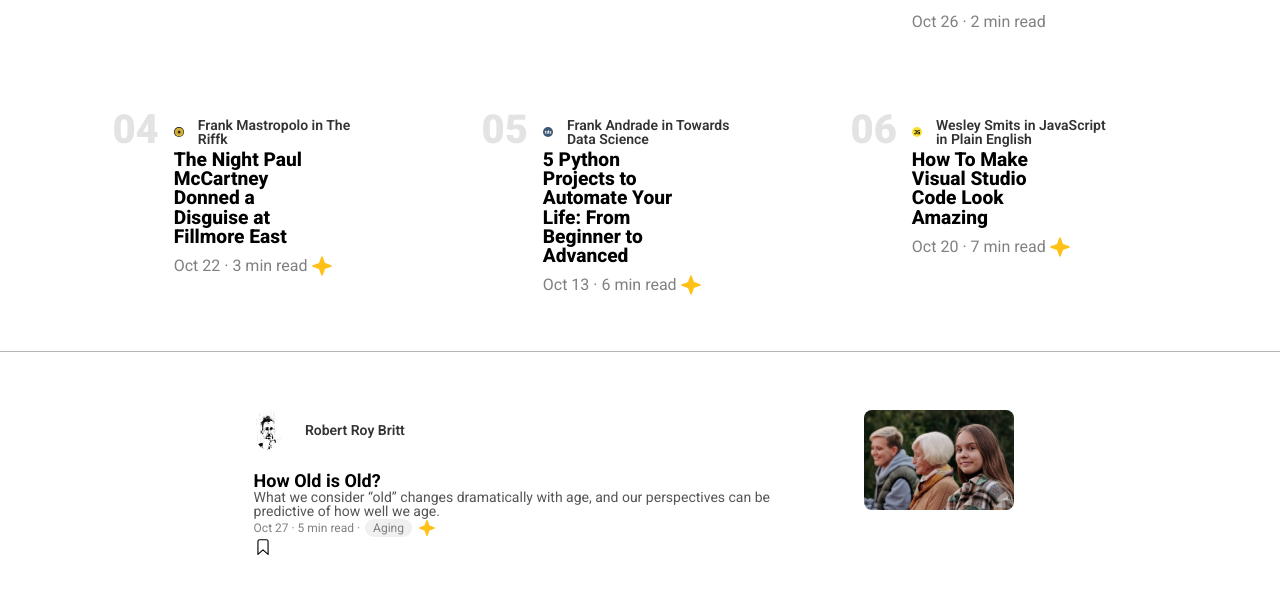
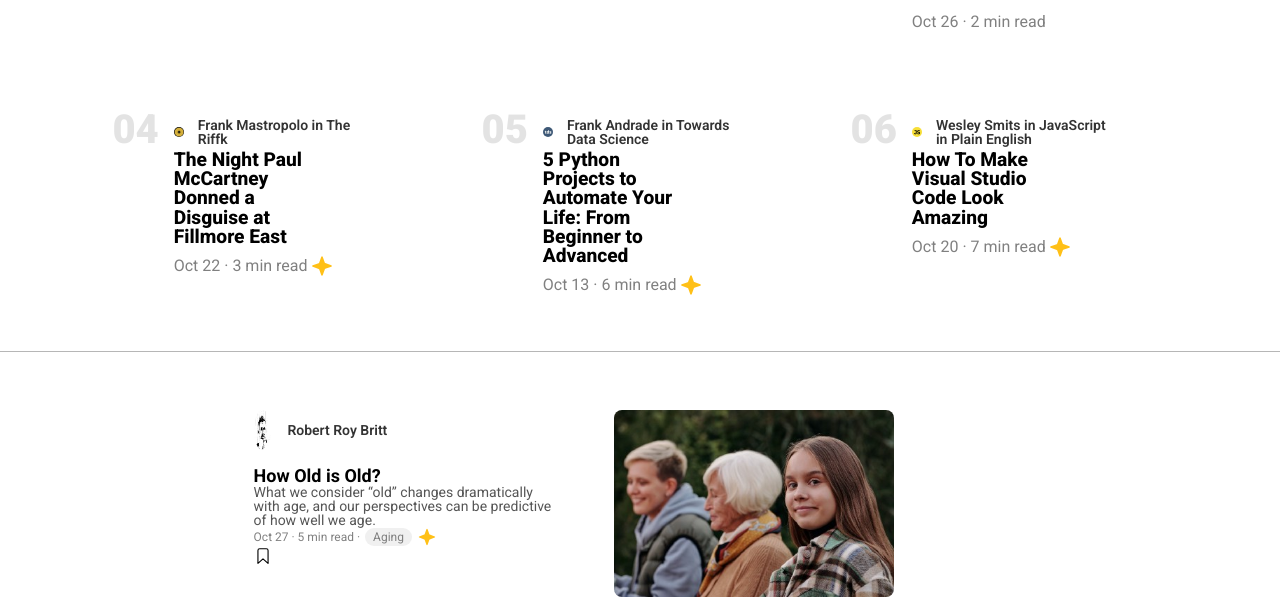
Before and after one commit to MarcyMiranda2004/Pratica-S5-L5_Esame-Settimanale-4, a plain HTML site: page base_di_partenza/index.html in a window 1280 px wide. Shown: the part 724-1323 px from the top of the page. Drawn offline with nearby package versions, Linux system fonts and the light colour scheme.

Commit message:
bug fix 4

```diff
--- a/base_di_partenza/assets/css/style.css
+++ b/base_di_partenza/assets/css/style.css
@@ -341,14 +341,11 @@ main {
 }
 
 .articleImg {
-  width: 150px;
-  height: 100px;
   flex-shrink: 0;
 }
 
 .articleImg img {
-  width: 100%;
-  height: 100%;
+  width: 70%;
   object-fit: cover;
   border-radius: 8px;
 }
```
